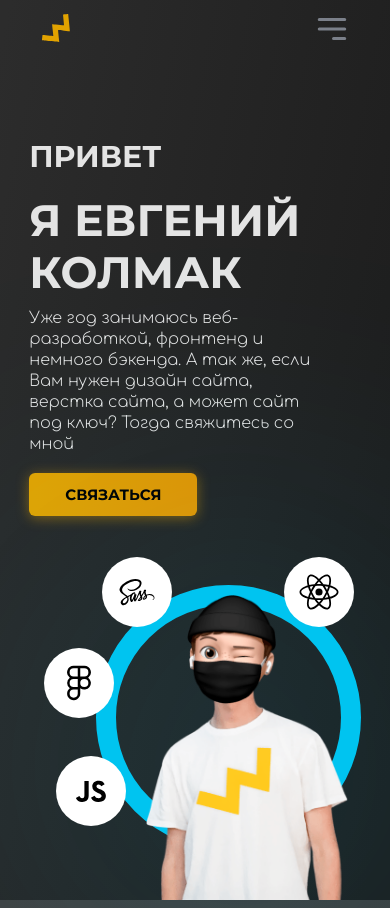
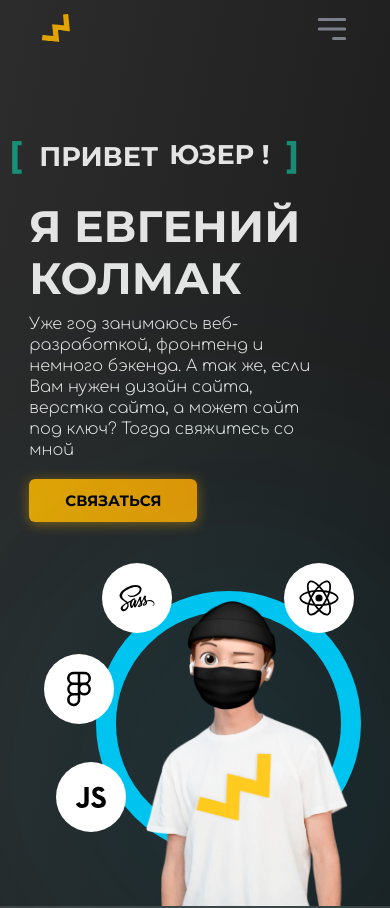
Before and after one commit to evgeniy-kolmak/Webhuman, a React (Create React App) app: page / in a window 390 px wide. Shown: the top 908 px of the page. Built offline with nearby package versions, Linux system fonts and the light colour scheme.

Commit message:
fix and responsive

```diff
--- a/src/Animation.css
+++ b/src/Animation.css
@@ -50,3 +50,49 @@
     width: 100%;
   }
 }
+
+@keyframes opacity {
+
+  0%,
+  100% {
+    opacity: 0;
+  }
+
+  50% {
+    opacity: 1;
+  }
+}
+
+@keyframes change {
+
+  0%,
+  12.66%,
+  100% {
+    transform: translate3d(0, 0, 0);
+  }
+
+  16.66%,
+  29.32% {
+    transform: translate3d(0, -25%, 0);
+  }
+
+  33.32%,
+  45.98% {
+    transform: translate3d(0, -50%, 0);
+  }
+
+  49.98%,
+  62.64% {
+    transform: translate3d(0, -75%, 0);
+  }
+
+  66.64%,
+  79.3% {
+    transform: translate3d(0, -50%, 0);
+  }
+
+  83.3%,
+  95.96% {
+    transform: translate3d(0, -25%, 0);
+  }
+}
--- a/src/Contacts/Form.jsx
+++ b/src/Contacts/Form.jsx
@@ -5,7 +5,7 @@ import { Formik } from "formik";
 import * as yup from 'yup';
 
 export default function Form() {
-  const [isSubmitForm, setisSubmitForm] = useState(!false);
+  const [isSubmitForm, setisSubmitForm] = useState(false);
   const userName = useRef();
   const validationsSchema = yup.object().shape({
     name: yup.string().min(3, 'Имя содержит менее 3 символов').required('Пожалуйста, заполните это поле'),
--- a/src/Footer/Footer.css
+++ b/src/Footer/Footer.css
@@ -9,6 +9,7 @@
   align-items: center;
   justify-content: center;
   flex-direction: column;
+  position: relative;
 }
 
 .footer-logo {
@@ -31,6 +32,26 @@
   margin-bottom: 10px;
 
 }
+
+.message-wrapper:before {
+  content: '{';
+  font-size: 170px;
+  top: 20px;
+  left: 270px;
+  color: #4e4e4e;
+  position: absolute;
+}
+
+.message-wrapper::after {
+  content: '}';
+  font-size: 170px;
+  top: 20px;
+  right: 240px;
+  color: #414141;
+  position: absolute;
+
+}
+
 
 .message {
   position: relative;
--- a/src/Header/Header.css
+++ b/src/Header/Header.css
@@ -50,6 +50,8 @@
   cursor: pointer;
 
 }
+
+
 
 .social {
   display: flex;
@@ -129,3 +131,39 @@
   color: #000;
 
 }
+
+.to-top {
+  position: fixed;
+  background: #E4E4E4;
+  width: 50px;
+  height: 50px;
+  border-radius: 50%;
+  bottom: 50px;
+  right: 50px;
+  cursor: pointer;
+  visibility: hidden;
+  opacity: 0;
+  transform: scale(.1);
+  transition: all .3s ease 0s;
+  display: flex;
+  align-items: center;
+  justify-content: center;
+  box-shadow: -10px 15px 5px rgba(0, 0, 0, 0.151);
+}
+
+.to-top:hover {
+  background: #dadada;
+}
+
+.to-top--scroll {
+  visibility: visible;
+  opacity: 1;
+  transform: scale(1);
+  transition: all .3s ease 0s;
+  z-index: 3;
+}
+
+.to-top-icon {
+  width: 25px;
+  height: 25px;
+}
--- a/src/Header/HeaderMain/HeaderMain.css
+++ b/src/Header/HeaderMain/HeaderMain.css
@@ -5,11 +5,9 @@
 }
 
 .hello {
-  font-weight: 600;
-  font-size: 48px;
-  line-height: 54px;
-  font-family: 'Montserrat', sans-serif;
-  text-transform: uppercase;
+  display: inline;
+  float: left;
+  margin: 0;
 }
 
 .main-title {
@@ -43,13 +41,59 @@
   text-transform: uppercase;
   border: 0;
   cursor: pointer;
-  transform: scale(1);
   transition: all .4s ease 0s;
 }
 
 .main-button:hover {
-  box-shadow: 0px 5px 17px rgba(226, 158, 0, 0.78);
+  opacity: .9;
   transition: all .4s ease 0s;
-  transform: scale(1.1);
+}
+
+
+.hello-container {
+  font-weight: 600;
+  font-size: 43px;
+  line-height: 54px;
+  font-family: 'Montserrat', sans-serif;
+  overflow: hidden;
+  position: relative;
+  top: 0;
+  left: -20px;
+  height: 60px;
+  padding: 0 40px;
+  text-transform: uppercase;
 
 }
+
+.hello-container::before {
+  content: '[';
+  left: 0;
+}
+
+.hello-container::after {
+  content: ']';
+  right: 0;
+  ;
+}
+
+.hello-container::before,
+.hello-container::after {
+  position: absolute;
+  top: 0;
+  color: #16a085;
+  font-size: 56px;
+  line-height: 46px;
+  animation-name: opacity;
+  animation-duration: 2s;
+  animation-iteration-count: infinite;
+}
+
+.hello-items {
+  margin-top: 0;
+  padding-left: 205px;
+  text-align: left;
+  list-style: none;
+  animation-name: change;
+  animation-duration: 10s;
+  animation-iteration-count: infinite;
+}
--- a/src/Header/HeaderMain/HeaderMain.jsx
+++ b/src/Header/HeaderMain/HeaderMain.jsx
@@ -4,7 +4,15 @@ import './HeaderMain.css'
 export default function HeaderMain() {
   return (
     <div className="main">
-      <span className="hello">Привет</span>
+      <div className="hello-container">
+        <span className="hello">Привет</span>
+        <ul className="hello-items">
+          <li className="hello-item">мир !</li>
+          <li className="hello-item">тебе !</li>
+          <li className="hello-item">юзер !</li>
+          <li className="hello-item">всем !</li>
+        </ul>
+      </div>
       <h1 className="main-title">Я Евгений Колмак</h1>
       <p className="main-description">Уже год занимаюсь веб-разработкой, фронтенд и немного бэкенда. А так же,
         если Вам нужен дизайн сайта, верстка сайта, а
--- a/src/Header/HeaderTop.jsx
+++ b/src/Header/HeaderTop.jsx
@@ -14,6 +14,7 @@ export default function HeaderTop() {
   }, []);
 
   return (
+    <>
       <div className={scroll === 0 ? 'menu-wrapper' : 'menu-wrapper menu-sticky'}>
         <Link to="home" spy={true} smooth={true} duration={500}>
           <svg className="logo">
@@ -50,6 +51,14 @@ export default function HeaderTop() {
         </div>
         <a href="#" className="btn download-cv" download>Скачать CV</a>
       </div>
+      <Link to="home" spy={true} smooth={true} duration={500}>
+        <div className={scroll > 50 ? 'to-top--scroll to-top' : 'to-top'}>
+          <svg className="to-top-icon">
+            <use href="/images/sprite.svg#to-top"></use>
+          </svg>
+        </div>
+      </Link>
+    </>
   );
 
 }
--- a/src/Portfolio/Portfolio.css
+++ b/src/Portfolio/Portfolio.css
@@ -72,13 +72,14 @@
 .item-title {
   line-height: 1;
   font-weight: 600;
-  font-size: 18px;
+  font-size: 20px;
+  margin-bottom: 10px;
 }
 
 .item-info {
   line-height: 1.2;
   margin-top: 5px;
-  font-size: 12px;
+  font-size: 14px;
 }
 
 
@@ -118,7 +119,7 @@
   border: 2px solid transparent;
 }
 
-.portfolio-button:hover {
+.btn:hover {
   border: 2px solid #8652da;
   background-color: transparent;
   color: #8652da;
--- a/src/Responsive.css
+++ b/src/Responsive.css
@@ -7,8 +7,21 @@
     flex-basis: 45%;
   }
 
-  .hello {
+  .hello-container {
     font-size: 40px;
+    left: -25px;
+  }
+
+  .hello-items {
+    padding-left: 190px;
+
+  }
+
+  .hello-container::before,
+  .hello-container::after {
+    font-size: 40px;
+    line-height: 50px;
+
   }
 
   .set-background {
@@ -142,6 +155,18 @@
     text-align: center;
   }
 
+  .message-wrapper:before {
+    top: 20px;
+    left: 180px;
+
+  }
+
+  .message-wrapper::after {
+    top: 20px;
+    right: 130px;
+
+  }
+
 }
 
 @media(max-width: 1024px) {
@@ -164,15 +189,22 @@
     height: 38px;
   }
 
+  .hello-container {
+    font-size: 35px;
+    left: -20px;
+  }
+
+  .hello-items {
+    padding-left: 165px;
+  }
+
+
   .set-background {
     width: 370px;
     height: 370px;
     border-width: 35px;
   }
 
-  .hello {
-    font-size: 38px;
-  }
 
   .hero-image {
     bottom: -87px;
@@ -292,6 +324,10 @@
     padding: 100px 0;
   }
 
+  .item-info {
+    font-size: 13px;
+  }
+
   .hero-image-contact {
     width: 450px;
   }
@@ -334,6 +370,18 @@
     height: 55px;
     left: 60px;
     bottom: 300px;
+  }
+
+  .message-wrapper:before {
+    top: 20px;
+    left: 100px;
+
+  }
+
+  .message-wrapper::after {
+    top: 20px;
+    right: 70px;
+
   }
 
 }
@@ -490,6 +538,14 @@
     left: -20px
   }
 
+  .item-title {
+    font-size: 18px;
+  }
+
+  .item-info {
+    display: none;
+  }
+
 
 
   .success-subtitle {
@@ -500,6 +556,18 @@
     font-size: 30px;
   }
 
+  .message-wrapper:before {
+    top: 20px;
+    left: 70px;
+
+  }
+
+  .message-wrapper::after {
+    top: 20px;
+    right: 40px;
+
+
+  }
 
 }
 
@@ -564,6 +632,41 @@
     flex-basis: 45%;
   }
 
+  .item-link:hover:before {
+    opacity: 0;
+  }
+
+  .btn:not([hover]):hover {
+    background-color: #8652da;
+    color: #fff;
+    border: 2px solid transparent;
+  }
+
+  .social-icon:hover {
+    transform: none;
+    fill: #cfcfcf;
+  }
+
+  .to-top:hover {
+    background: #E4E4E4;
+  }
+
+  .hard-skills:hover {
+    background: #fff;
+    fill: #000;
+    transform: none;
+  }
+
+  .main-button:hover {
+    opacity: 1;
+    transition: all .4s ease 0s;
+  }
+
+  .item {
+    display: none;
+  }
+
+
   .portfolio-item:last-child {
     margin-top: 30px;
   }
@@ -573,10 +676,24 @@
     bottom: -20px;
   }
 
+  .error {
+    font-size: 14px;
+  }
+
+  .message-wrapper:before,
+  .message-wrapper::after {
+    display: none;
+
+  }
+
 }
 
 
 @media (max-width: 600px) {
+
+  .to-top {
+    right: 35px;
+  }
 
   .bm-burger-button {
     width: 44px;
@@ -592,9 +709,16 @@
     transform: translateX(-60%);
   }
 
-  .hello {
-    font-size: 34px;
+  .hello-container {
+    font-size: 33px;
+
   }
+
+
+  .hello-container::after {
+    right: 20px;
+  }
+
 
   .main-title {
     font-size: 50px;
@@ -736,6 +860,12 @@
 }
 
 @media(max-width: 495px) {
+  .to-top {
+    bottom: 40px;
+    right: 25px;
+  }
+
+
   .social {
     display: none;
   }
@@ -770,8 +900,23 @@
     top: 10px;
   }
 
-  .hello {
+  .hello-container {
     font-size: 30px;
+    padding: 0 30px;
+
+  }
+
+  .hello-container::before,
+  .hello-container::after {
+    font-size: 35px;
+  }
+
+  .hello-container::after {
+    right: 60px;
+  }
+
+  .hello-items {
+    padding-left: 145px;
   }
 
   .main {
@@ -867,9 +1012,34 @@
 
 @media(max-width: 395px) {
 
+  .to-top {
+    bottom: 45px;
+    right: 20px;
+    width: 40px;
+    height: 40px;
+  }
+
+  .to-top-icon {
+    width: 20px;
+    height: 20px;
+  }
+
   .main {
     max-width: 300px;
     margin-bottom: 80px;
+  }
+
+  .hello-container {
+    font-size: 27px;
+  }
+
+  .hello-items {
+    padding-left: 130px;
+  }
+
+
+  .hello-container::after {
+    right: 10px;
   }
 
   .set-background {
```
Also changed, not shown: src/Portfolio/Portfolio.jsx (+10 -9 lines), public/images/sprite.svg. Lines whose indentation alone changed are shown as unchanged.
